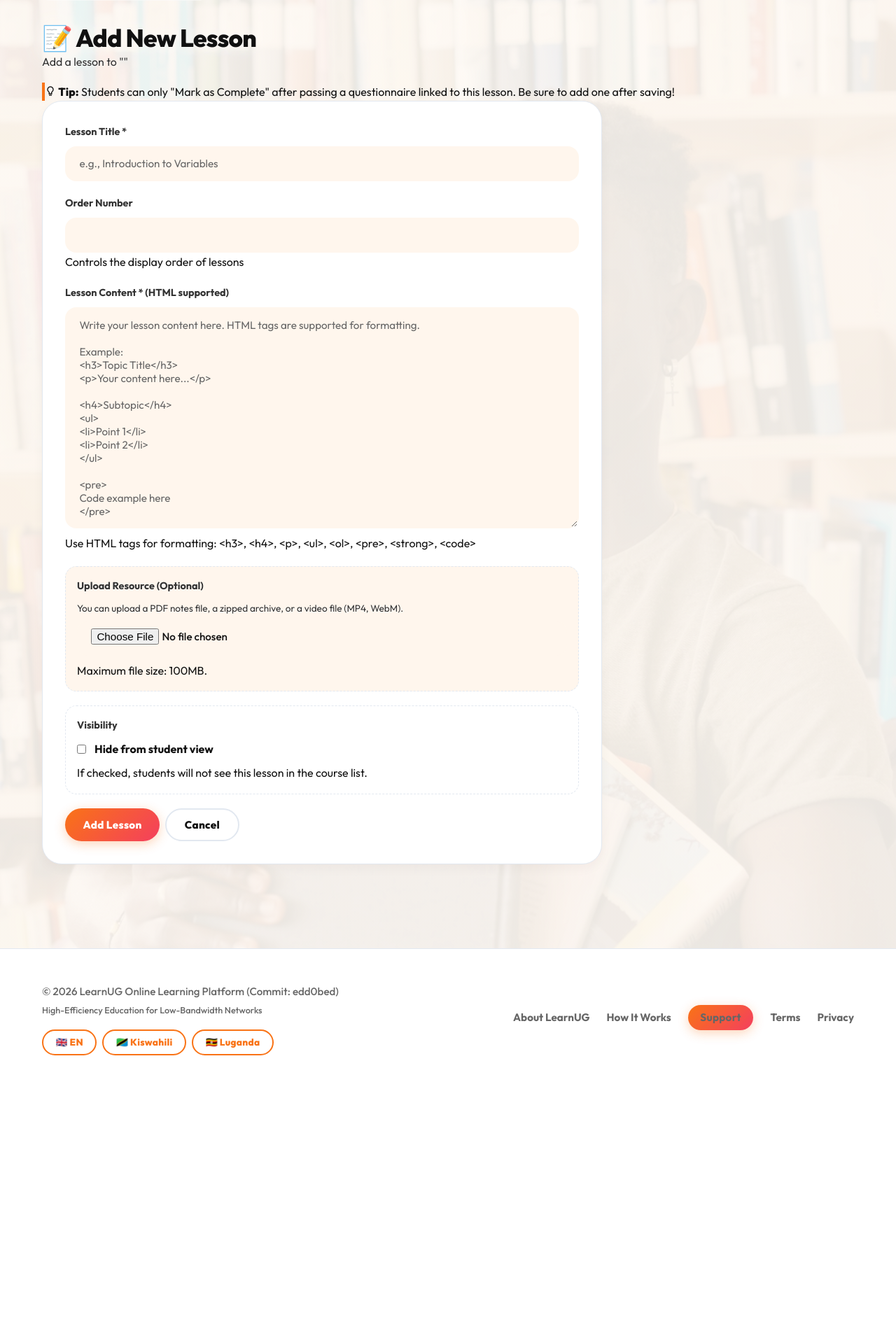
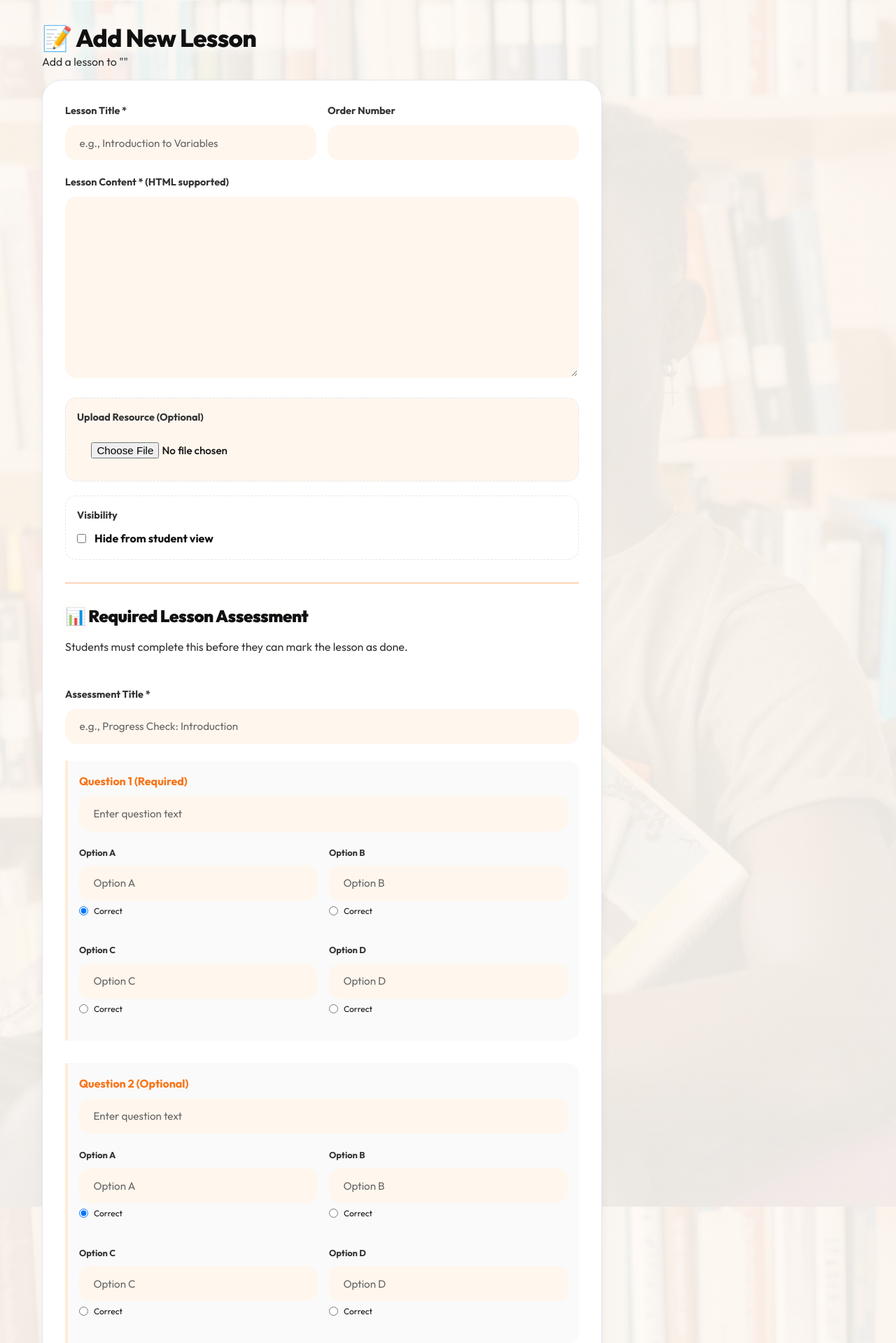
Before and after one commit to gilbertinkamanyire/elearnig_website, a Python web app: template templates/courses/add_lesson.html in a window 1280 px wide. Shown: the part 197-2116 px from the top of the page at 70% size. Before the commit the page ends 1705 px from the top, so only its background shows below. Run offline with Jinja, Linux system fonts and the light colour scheme; the template is opened without the code that fills it, so the values that code supplies are empty.

Commit message:
feat: enforce assessment creation and update gitignore

```diff
--- a/templates/courses/add_lesson.html
+++ b/templates/courses/add_lesson.html
@@ -13,14 +13,9 @@
 <div class="page-header">
     <h1>📝 Add New Lesson</h1>
     <p>Add a lesson to "{{ course.title }}"</p>
-    <div class="alert alert-info" style="margin-top: 1rem; border-left: 4px solid var(--accent);">
-        <i class='bx bx-bulb'></i> <strong>Tip:</strong> Students can only "Mark as Complete" after passing a questionnaire linked to this lesson. Be sure to add one after saving!
-    </div>
-</div>
-
 <div class="card" style="max-width: 800px;">
     <form method="POST" action="{{ url_for('add_lesson', course_id=course.id) }}" enctype="multipart/form-data">
-        <div class="form-row">
+        <div class="form-row" style="display: grid; grid-template-columns: 1fr 1fr; gap: 1rem;">
             <div class="form-group">
                 <label class="form-label" for="title">Lesson Title *</label>
                 <input type="text" id="title" name="title" class="form-input"
@@ -30,36 +25,17 @@
                 <label class="form-label" for="order_num">Order Number</label>
                 <input type="number" id="order_num" name="order_num" class="form-input"
                        value="{{ max_order }}" min="0">
-                <div class="form-hint">Controls the display order of lessons</div>
             </div>
         </div>
 
         <div class="form-group">
             <label class="form-label" for="content">Lesson Content * (HTML supported)</label>
-            <textarea id="content" name="content" class="form-textarea" rows="15"
-                      placeholder="Write your lesson content here. HTML tags are supported for formatting.
-
-Example:
-<h3>Topic Title</h3>
-<p>Your content here...</p>
-
-<h4>Subtopic</h4>
-<ul>
-<li>Point 1</li>
-<li>Point 2</li>
-</ul>
-
-<pre>
-Code example here
-</pre>" required></textarea>
-            <div class="form-hint">Use HTML tags for formatting: &lt;h3&gt;, &lt;h4&gt;, &lt;p&gt;, &lt;ul&gt;, &lt;ol&gt;, &lt;pre&gt;, &lt;strong&gt;, &lt;code&gt;</div>
+            <textarea id="content" name="content" class="form-textarea" rows="12" required></textarea>
         </div>
 
         <div class="form-group" style="margin-top: 1rem; padding: 1rem; border: 1px dashed var(--border); border-radius: var(--radius); background: var(--bg-input);">
             <label class="form-label" for="attachment">Upload Resource (Optional)</label>
-            <p style="font-size: 0.85rem; color: var(--text-secondary); margin-bottom: 0.5rem;">You can upload a PDF notes file, a zipped archive, or a video file (MP4, WebM).</p>
-            <input type="file" id="attachment" name="attachment" class="form-input" accept=".pdf,.zip,.mp4,.webm,.doc,.docx" style="padding-top: 0.5rem;">
-            <div class="form-hint" style="margin-top: 0.5rem;">Maximum file size: 100MB.</div>
+            <input type="file" id="attachment" name="attachment" class="form-input" accept=".pdf,.zip,.mp4,.webm,.doc,.docx">
         </div>
 
         <div class="form-group" style="margin-top: 1rem; padding: 1rem; border: 1px dashed var(--border); border-radius: var(--radius); background: var(--bg-card);">
@@ -68,7 +44,42 @@ Code example here
                 <input type="checkbox" id="is_hidden" name="is_hidden" value="1">
                 <label for="is_hidden" style="font-weight: 700; cursor: pointer;">Hide from student view</label>
             </div>
-            <div class="form-hint" style="margin-top: 0.5rem;">If checked, students will not see this lesson in the course list.</div>
+        </div>
+
+        <hr style="border: none; border-top: 2px solid var(--accent); margin: 2rem 0; opacity: 0.3;">
+
+        <div class="section-header">
+            <h3 class="section-title">📊 Required Lesson Assessment</h3>
+            <p class="form-hint" style="margin-bottom: 1rem;">Students must complete this before they can mark the lesson as done.</p>
+        </div>
+
+        <div class="form-group">
+            <label class="form-label" for="assessment_title">Assessment Title *</label>
+            <input type="text" id="assessment_title" name="assessment_title" class="form-input"
+                   placeholder="e.g., Progress Check: Introduction" required>
+        </div>
+
+        <div id="questionsContainer" style="margin-top: 1.5rem;">
+            {% for i in range(5) %}
+            <div class="quiz-question" style="border-left: 4px solid var(--accent-surface); padding-left: 1.5rem; margin-bottom: 2rem; background: rgba(0,0,0,0.02); padding: 1rem; border-radius: 0 var(--radius) var(--radius) 0;">
+                <div class="quiz-question-num" style="color: var(--accent); font-weight: bold; margin-bottom: 0.5rem;">Question {{ i + 1 }} {% if i == 0 %}(Required){% else %}(Optional){% endif %}</div>
+                <div class="form-group">
+                    <input type="text" name="question_{{ i }}" class="form-input" placeholder="Enter question text" {% if i == 0 %}required{% endif %}>
+                </div>
+                <div class="form-row" style="display: grid; grid-template-columns: 1fr 1fr; gap: 1rem;">
+                    {% for o in range(4) %}
+                    <div class="form-group">
+                        <label class="form-label" style="font-size: 0.8rem;">Option {{ 'ABCD'[o] }}</label>
+                        <input type="text" name="option_{{ i }}_{{ o }}" class="form-input" placeholder="Option {{ 'ABCD'[o] }}" {% if i == 0 %}required{% endif %}>
+                        <label style="display: flex; align-items: center; gap: 0.5rem; margin-top: 0.3rem; font-size: 0.75rem; cursor: pointer;">
+                            <input type="radio" name="correct_{{ i }}" value="{{ o }}" {% if o == 0 %}checked{% endif %}>
+                            <span>Correct</span>
+                        </label>
+                    </div>
+                    {% endfor %}
+                </div>
+            </div>
+            {% endfor %}
         </div>
 
 
```
Also changed, not shown: routes/lessons.py (+39 -4 lines), 1 other file.
